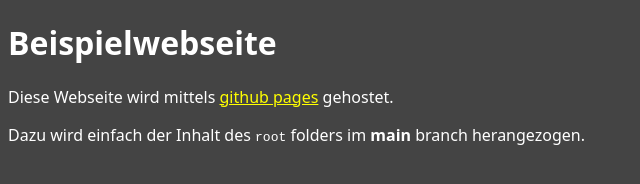
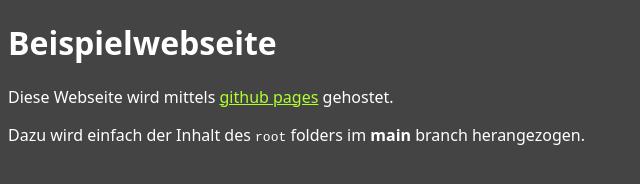
Before and after one commit to holistic-developer/advanced-programming-github-demo, a plain HTML site: page index.html in a window 1280 px wide. In both pictures the pointer is over the link "github pages". Shown: the full height of the page, 0-640 px from the left. Drawn offline with Linux system fonts and the light colour scheme.

Commit message:
Fix link css rule

```diff
--- a/styles.css
+++ b/styles.css
@@ -9,6 +9,6 @@ a {
     color: yellow;
 }
 
-a:hover a:visited {
+a:hover,a:visited {
     color: greenyellow;
 }
```
